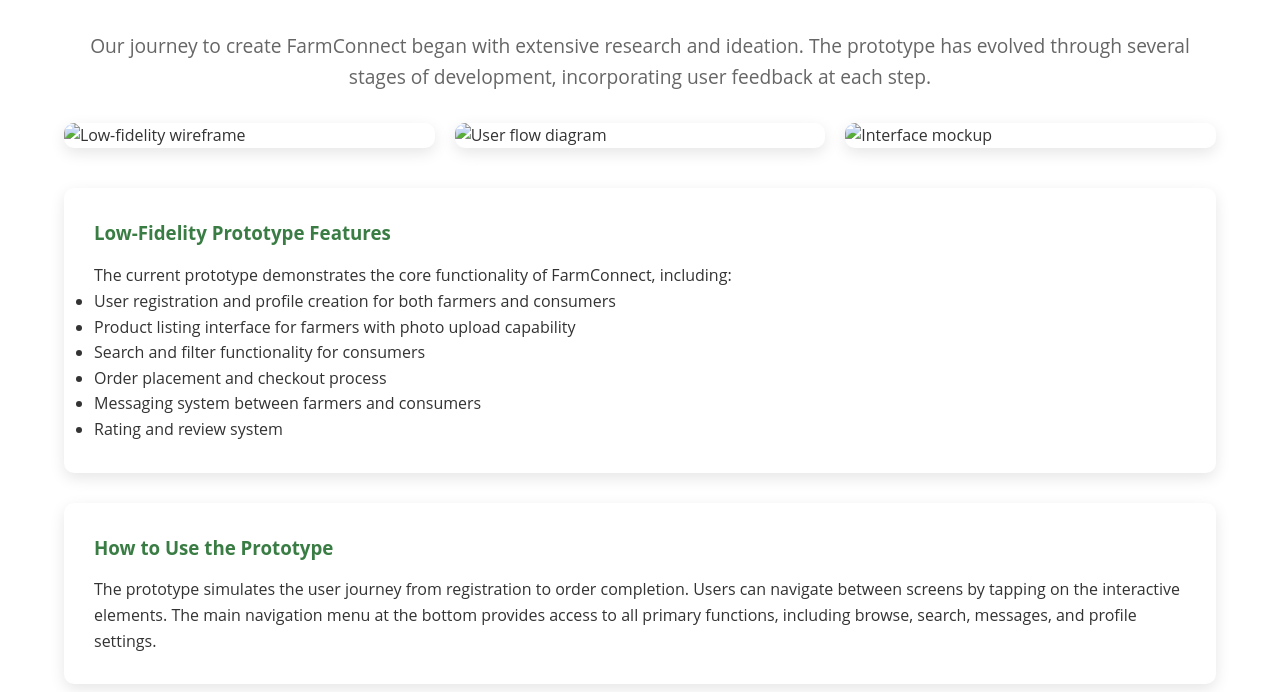
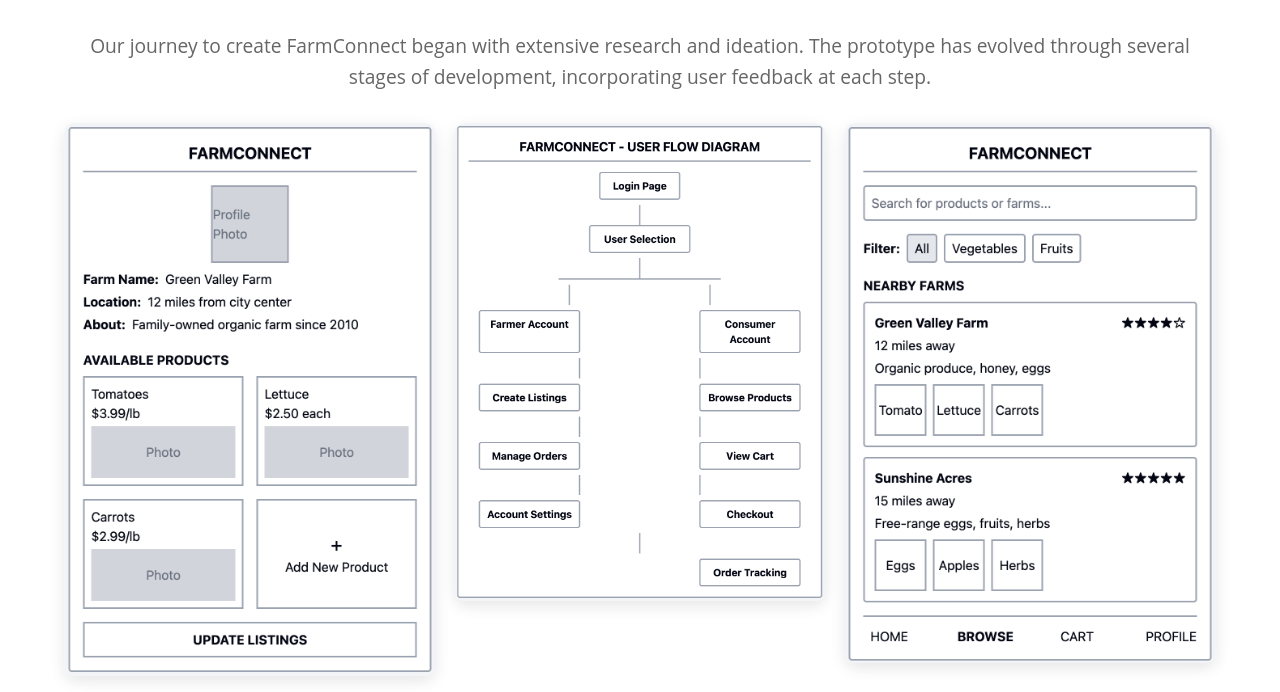
Before and after one commit to m0-org/m0-org.github.io, a plain HTML site: page index.html in a window 1280 px wide. Shown: the part 4620-5312 px from the top of the page. Drawn offline with Linux system fonts and the light colour scheme.

Commit message:
adjusted paths

```diff
--- a/index.html
+++ b/index.html
@@ -628,9 +628,9 @@
             <p class="section-subtitle">Our journey to create FarmConnect began with extensive research and ideation. The prototype has evolved through several stages of development, incorporating user feedback at each step.</p>
 
             <div class="gallery">
-                <img src="./Low-Fidelity Wireframe.png" alt="Low-fidelity wireframe">
-                <img src="./User Flow Diagram.png" alt="User flow diagram">
-                <img src="./Interface Mockup.png" alt="Interface mockup">
+                <img src="./media/Low-Fidelity Wireframe.png" alt="Low-fidelity wireframe">
+                <img src="./media/User Flow Diagram.png" alt="User flow diagram">
+                <img src="./media/Interface Mockup.png" alt="Interface mockup">
             </div>
 
             <div class="card">
```
